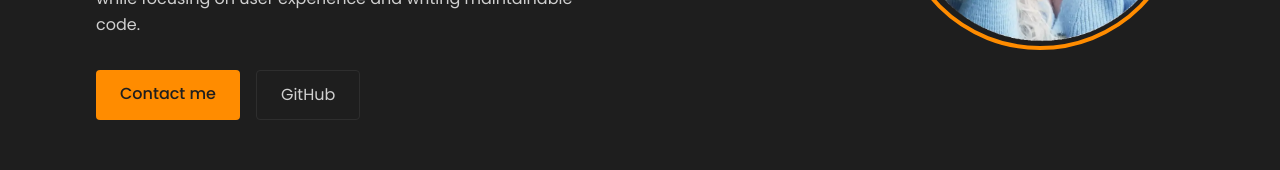
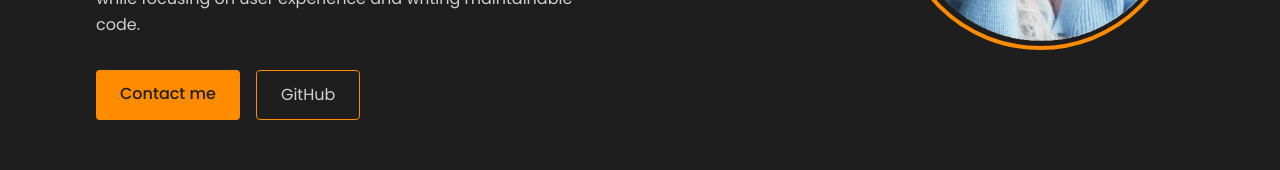
Before and after one commit to TonjeSchjefstad/Portfolio2, a React (Vite) app: page / in a window 1280 px wide. Shown: the part 453-623 px from the top of the page. Built offline with nearby package versions, Linux system fonts and the light colour scheme.

Commit message:
Update Github button

```diff
--- a/src/pages/Home.tsx
+++ b/src/pages/Home.tsx
@@ -43,7 +43,7 @@ export default function Home() {
               href="https://github.com/TonjeSchjefstad"
               target="_blank"
               rel="noopener noreferrer"
-              className="border border-border text-text-muted px-6 py-3 rounded hover:text-text-primary hover:border-accent transition-colors duration-200"
+              className="border border-accent text-text-muted px-6 py-3 rounded hover:text-text-primary hover:border-accent transition-colors duration-200"
             >
               GitHub
             </a>
```
